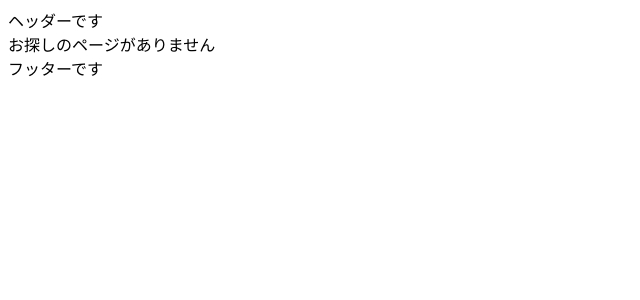
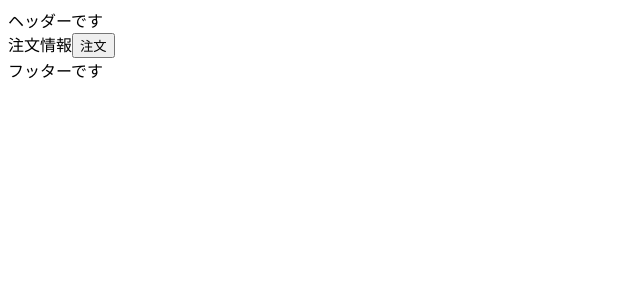
Before and after one commit to project-sa-git/next-test, a Next.js app: page /order in a window 1280 px wide. Before the commit this address had no page. Shown: the top 300 px of the page, without its empty margins (0-640 px from the left). Built offline with nearby package versions, Linux system fonts and the light colour scheme.

Commit message:
useRouterを使った画面遷移（注文後topに戻る）

```diff
--- /dev/null
+++ b/src/app/order/page.tsx
@@ -0,0 +1,22 @@
+"use client";
+import { useRouter } from "next/navigation";
+import React from "react";
+
+// 本来は大文字（たまに警告出る）
+const Page = () => {
+  const router = useRouter();
+  const hundleClick = () => {
+    console.log("注文送信");
+    // トップページに遷移する
+    router.push("/");
+  };
+
+  return (
+    <div>
+      注文情報
+      <button onClick={() => hundleClick()}>注文</button>
+    </div>
+  );
+};
+
+export default Page;
--- a/src/app/page.tsx
+++ b/src/app/page.tsx
@@ -14,6 +14,9 @@ export const page = () => {
       <div>
         <Link href="/products">商品一覧</Link>
       </div>
+      <div>
+        <Link href="/order">注文情報</Link>
+      </div>
     </div>
   );
 
```
